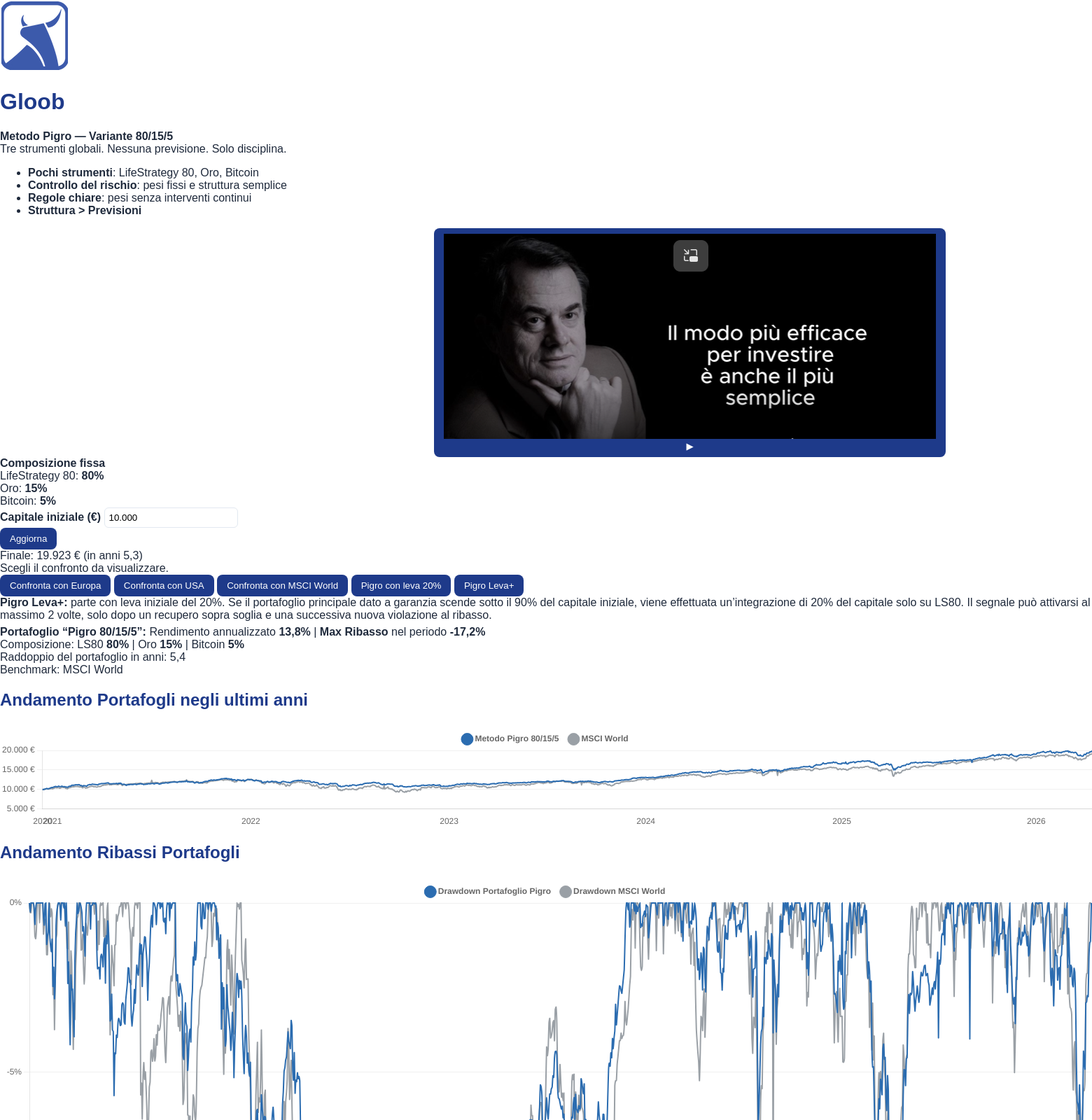
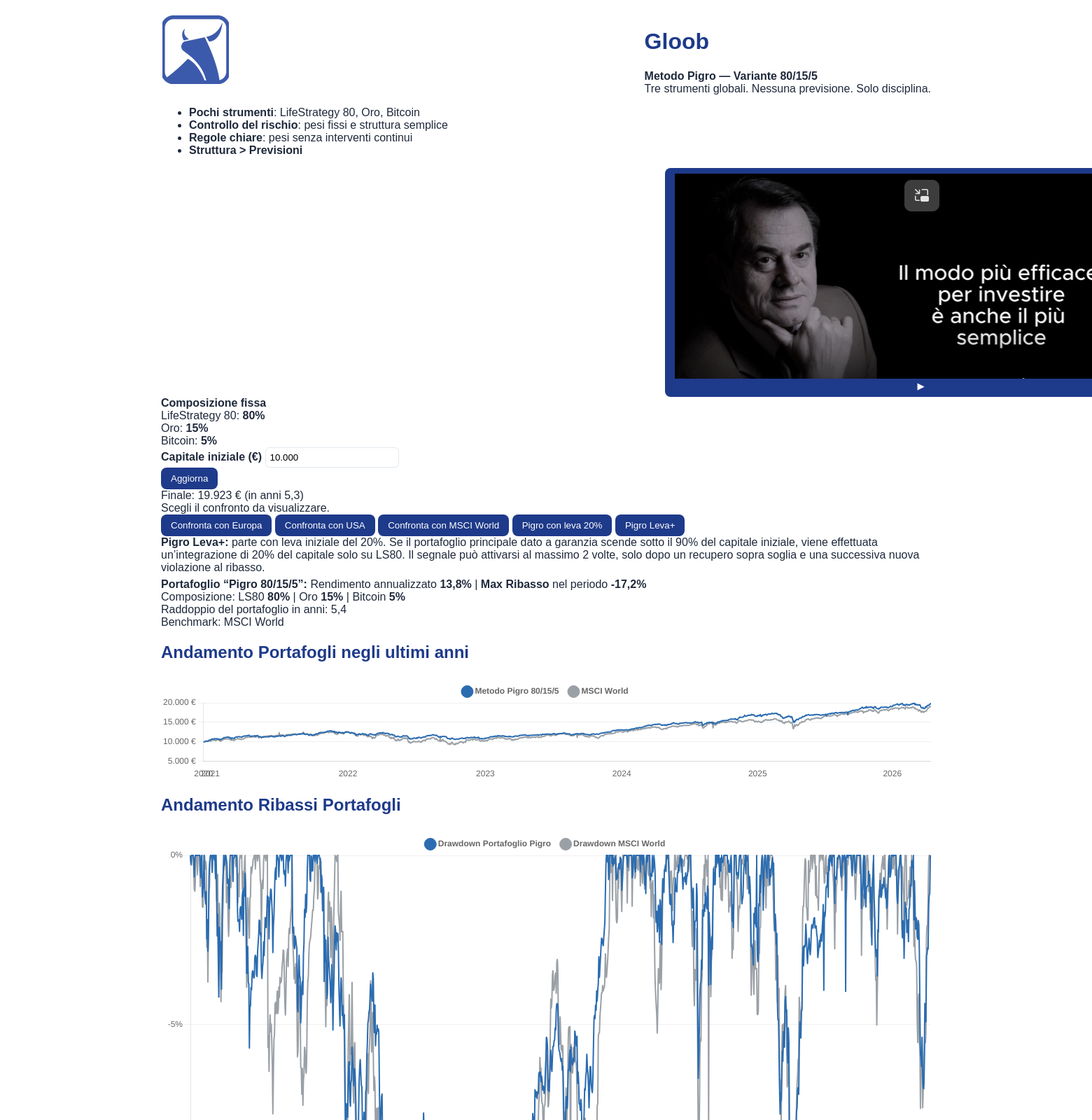
Before and after one commit to gvisentin-beep/pigro-gloob, a Flask app: page / in a window 1560 px wide; the page is wider, and only the part inside the window is pictured. Shown: the top 1600 px of that part at 70% size. Run offline with Flask 3, Linux system fonts and the light colour scheme.

Commit message:
Update style_4.css

```diff
--- a/static/style_4.css
+++ b/static/style_4.css
@@ -151,12 +151,11 @@ input{
   .panel, .chartBox { box-shadow:none; }
 }
 /* FIX VIDEO COVER - patch minima */
+
 .heroVideoBox{
-  max-width:320px !important;
-  margin-left:auto !important;
-  margin-right:auto !important;
+  max-width:380px !important; /* dimensione giusta */
+  margin-left:auto !important; /* torna a destra */
 }
-
 .video-cover{
   width:100% !important;
   height:auto !important;
@@ -164,3 +163,17 @@ input{
   object-fit:contain !important;
   background:#000 !important;
 }
+/* FIX LAYOUT BASE */
+.wrap{
+  max-width:1100px;
+  margin:auto;
+  padding:20px;
+}
+
+.topRow{
+  display:flex;
+  align-items:flex-start;
+  justify-content:space-between;
+  gap:20px;
+  flex-wrap:wrap;
+}
```
